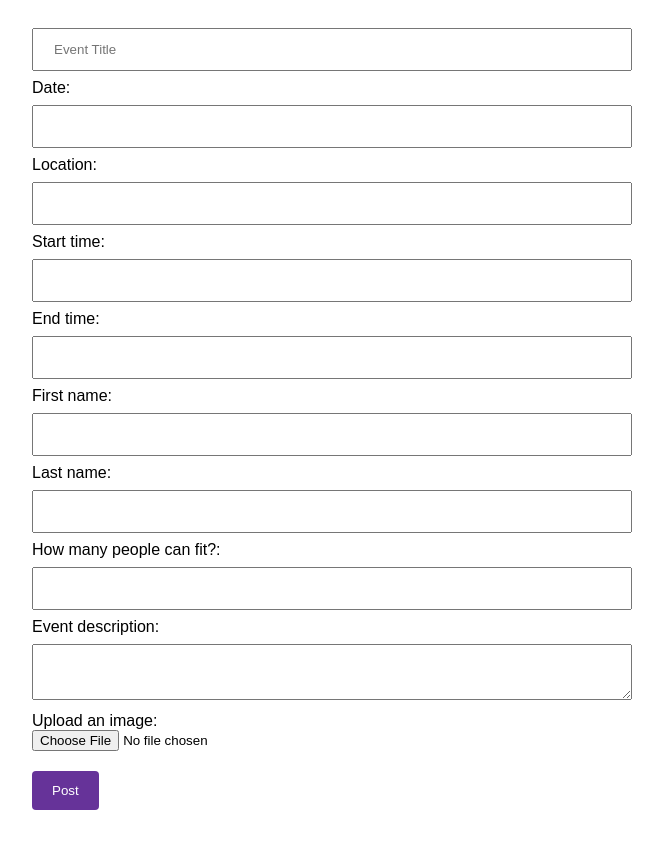
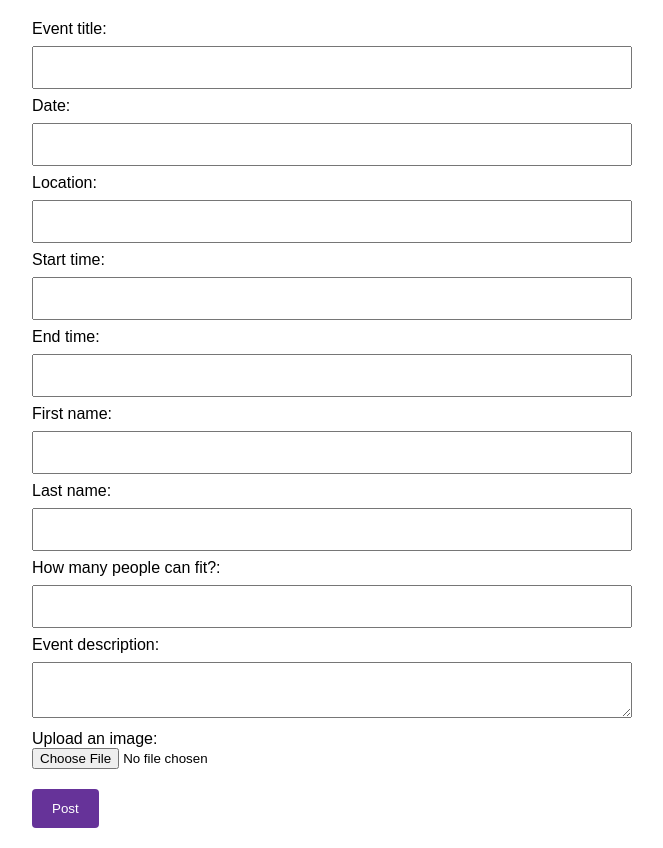
Before and after one commit to Emstr/289.212-class, a Flask app: page /add-event in a window 1280 px wide. Shown: the part 60-908 px from the top of the page, without its empty margins (128-791 px from the left). Before the commit the page ends 870 px from the top, so only its background shows below. Run offline with Flask 2, Linux system fonts and the light colour scheme; some libraries are stand-ins or nearby versions.

Commit message:
final submission

```diff
--- a/final_project_test/templates/addEvent.html
+++ b/final_project_test/templates/addEvent.html
@@ -26,7 +26,7 @@
 
     $(document).ready(function(){
         $('input.timepicker').timepicker({
-            dropdown: false,
+            dropdown: false;
         });
     });
   </script>
@@ -54,7 +54,8 @@
 
 
         <form method="post" action="/action" enctype="multipart/form-data">
-          <input type="text" name="title" required placeholder="Event Title"><br>
+          Event title:<br>
+          <input type="text" name="title" required><br>
           Date:<br>
           <input type="text" name="date" required id="datepicker"><br>
           Location:<br>
@@ -75,7 +76,7 @@
           <input type="file" name="image" required>
 
           <p>
-            <input type="submit" value="Post" class="btn-yellow">
+            <input type="submit" value="Post">
           </p>
 
     </div>
```
